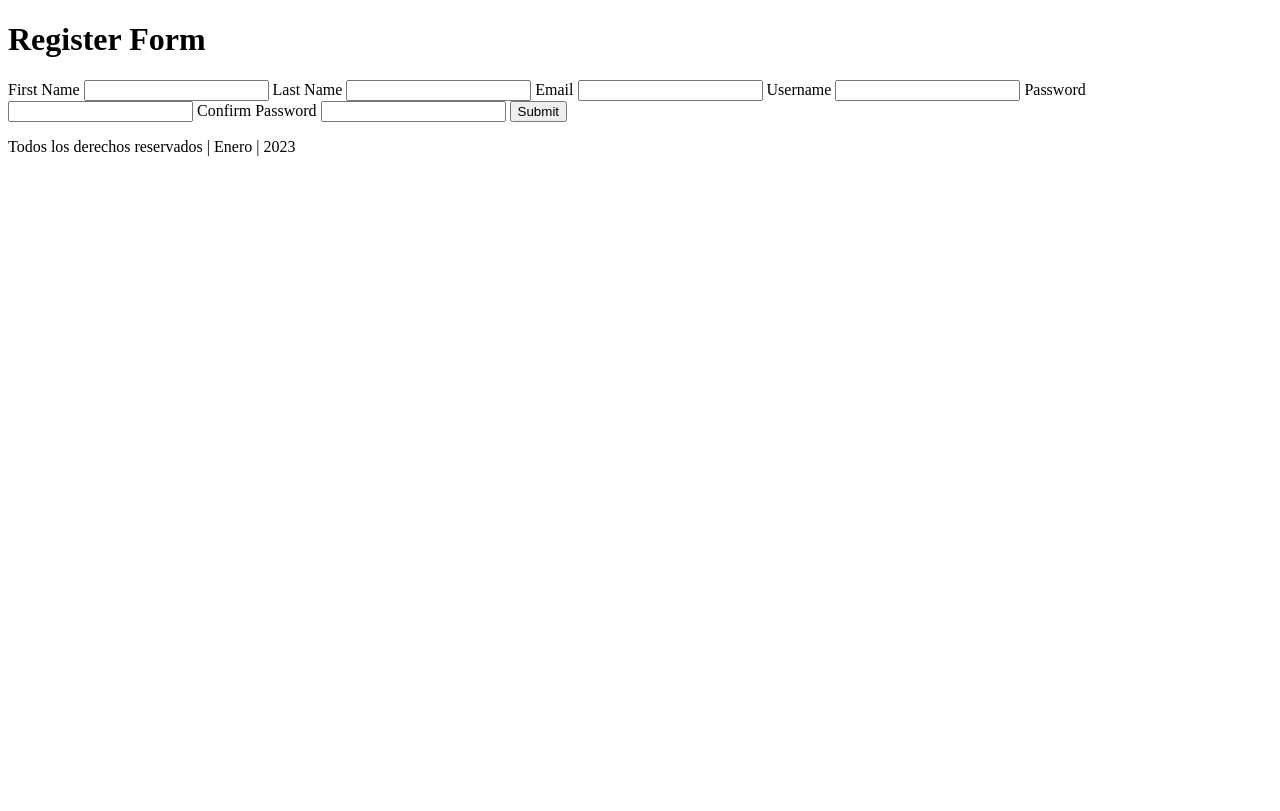
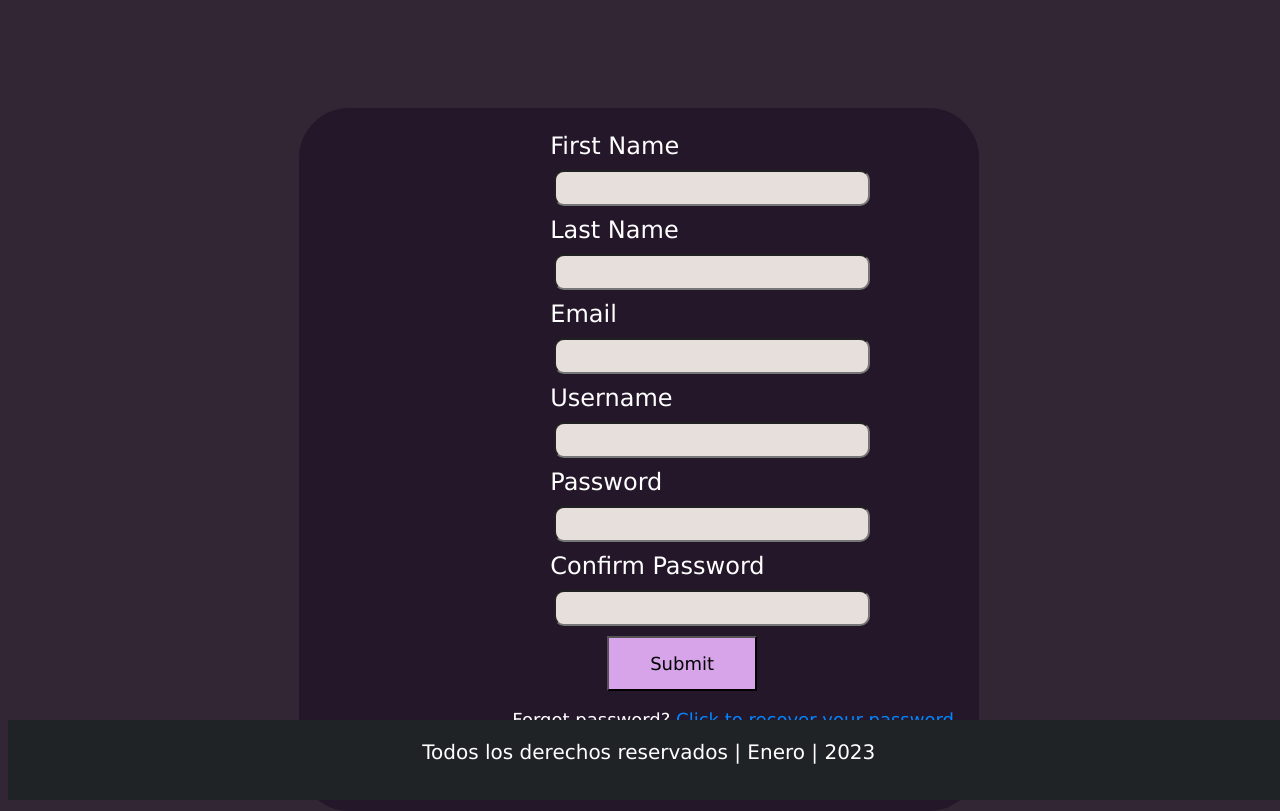
Before and after one commit to jkelvisdev/mini-projects, a Django app: template formulario/register/templates/register.html in a window 1280 px wide. Before the commit the page ends 156 px from the top, so only its background shows below. Run offline with Django 4.2, Linux system fonts and the light colour scheme; the template is opened without the code that fills it, so the values that code supplies are empty.

Commit message:
register template and styles were added and visual features created with CSS. JK

```diff
--- a/formulario/formulario/urls.py
+++ b/formulario/formulario/urls.py
@@ -18,5 +18,6 @@ from django.urls import path, include
 
 urlpatterns = [
     path('admin/', admin.site.urls),
-    path('', include('register.urls'))
+    path('register/', include('register.urls')),
+    path('login/', include('login.urls')),
 ]
--- /dev/null
+++ b/formulario/login/urls.py
@@ -0,0 +1,7 @@
+from django.contrib import admin
+from django.urls import path
+from login.views import*
+
+urlpatterns = [
+    path('login/', Login, name = 'Login'),
+]
--- a/formulario/login/views.py
+++ b/formulario/login/views.py
@@ -1,3 +1,7 @@
 from django.shortcuts import render
 
 # Create your views here.
+
+def Login(request):
+
+	return render(request, 'login.html')
--- /dev/null
+++ b/formulario/register/static/css/style.css
@@ -0,0 +1,94 @@
+body {
+  font-family: 'Verdana';
+  background: #322534;
+  background-attachment: fixed;
+  background-position: center;
+  background-size: cover;
+}
+
+h1{
+  display: block;
+  position: relative;
+  top: 200px;
+  text-align: center;
+  font-family: Verdana;
+  color: White;
+}
+
+form{
+  width:50%;
+  position: relative;
+  top:100px;
+  left: 23%;
+  padding: 24px;
+  background-color: #25172A;
+  height: 100%;
+  border-radius: 50px;
+}
+
+.box{
+  display: block;
+  position: relative;
+  left: 35%;
+  height: 30px;
+  width: 300px;
+  margin: 10px 10px;
+  font-family: Verdana;
+  font-size: 18px;
+  transition-duration: 0.4s;
+  background-color: #E7DFDB ;
+  border-radius: 10px;
+  padding-left: 10px;
+}
+.box:hover{
+  background-color: #CD977B;
+}
+label{
+  font-family: Verdana;
+  font-size: 24px;
+  color: white;
+  position: relative;
+  left:36%;
+  padding-bottom: 20px;
+}
+.button{
+  display:block;
+  position: relative;
+  left: 45%;
+  transition-duration: 0.4s;
+  padding: 15px 15px;
+  width: 150px;
+  font-family: Verdana;
+  font-size: 18px;
+  background-color: #D7A4EA;
+}
+.button:hover{
+  background-color: #CD977B;
+}
+p{
+  font-family: Verdana;
+  font-size: 18px;
+  color: white;
+  margin-left: 30%;
+}
+a{
+  color: #0087FF;
+}
+
+footer{
+  position: absolute;
+  bottom:0;
+  width: 97%;
+  background-color: #202326;
+  height: 40px;
+  padding: 20px 20px;
+}
+
+footer p{
+  position: relative;
+  margin: auto;
+  color: white;
+  text-align: center;
+  font-size: 20px;
+  font-family: Verdana;
+}
--- a/formulario/register/templates/base.html
+++ b/formulario/register/templates/base.html
@@ -1,12 +1,10 @@
-{% load static %}
-
 <!DOCTYPE html>
 <html>
 <head>
-
+	{% load static %}
 		<meta charset="utf-8">
 		<meta name="viewport" content="width=device-width, initial-scale=1">
-	<link rel="stylesheet" type="text/css" href="{% static 'formulario/css/style.css' %}">
+		<link href= "{% static 'css/style.css' %}" rel="stylesheet">
 		<title>
 			{% block title %}
 
--- a/formulario/register/templates/register.html
+++ b/formulario/register/templates/register.html
@@ -1,32 +1,35 @@
 {% extends 'base.html' %}
 
+{% load static %}
+
 {% block content %}
-	<title>Register Form</title>
 
-	<h1>Register Form</h1>
+	<title>{% block title %} Register Form {% endblock %}</title>
 
 	<form class="form" action="/register/" method="GET">
 
 		<label for= "name">First Name</label>
-		<input type="text" name="name" id= "name" maxlength="20" required>
+		<input type="text" name="name" id= "name" maxlength="20" required class="box">
 
 		<label for= "lastname">Last Name</label>
-		<input type="text" name="lastname" id= "lastname" maxlength="20" required>
+		<input type="text" name="lastname" id= "lastname" maxlength="20" required class="box">
 
 		<label for= "email">Email</label>
-		<input type="email" name="email" id= "email" required>
+		<input type="email" name="email" id= "email" required class="box">
 
 		<label for= "username">Username</label>
-		<input type="text" name="username" id= "username" maxlength="20" required>
+		<input type="text" name="username" id= "username" maxlength="20" required class="box">
 
 		<label for= "password">Password</label>
-		<input type="password" name="password" id= "password" maxlength="16" required>
+		<input type="password" name="password" id= "password" maxlength="16" required class="box">
 
 		<label for= "cpass">Confirm Password</label>
-		<input type="password" name="cpass" id= "cpass" required>
+		<input type="password" name="cpass" id= "cpass" required class="box">
 
-		<input type="submit" name="Register">
+		<input type="submit" name="Register" class="button">
 
+		<p> Forgot password? <a href="password_recovery">Click to recover your password</a></p>
+		<p>Have an account already? <a href="login.html">Click to Login</a></p>
 	</form>
 
 {% endblock %}
--- a/formulario/register/views.py
+++ b/formulario/register/views.py
@@ -7,4 +7,4 @@ def Register(request):
 
 def registration_completed(request):
 
-	return
+	return None
```
Also changed, not shown: formulario/login/templates/login.html (added, +26 -0 lines), formulario/formulario/static/style.css (deleted). Lines whose indentation alone changed are shown as unchanged.
